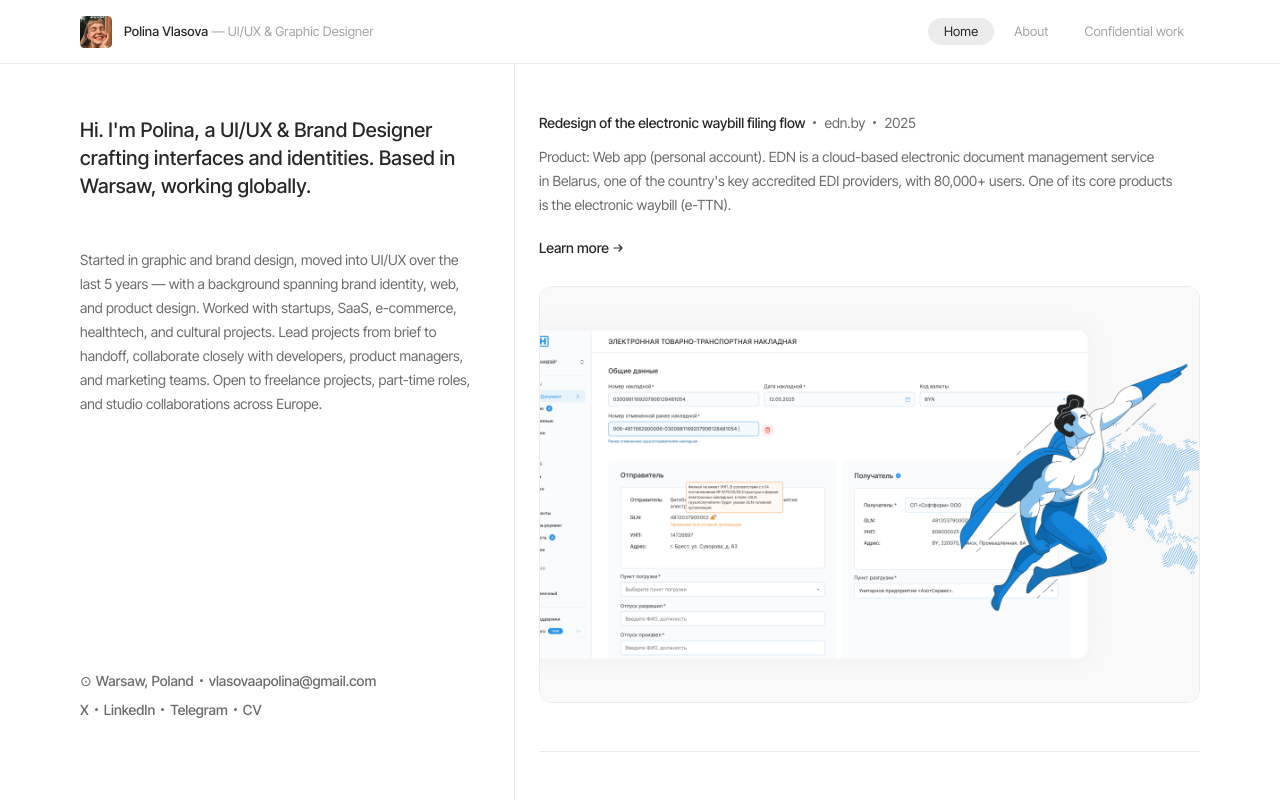
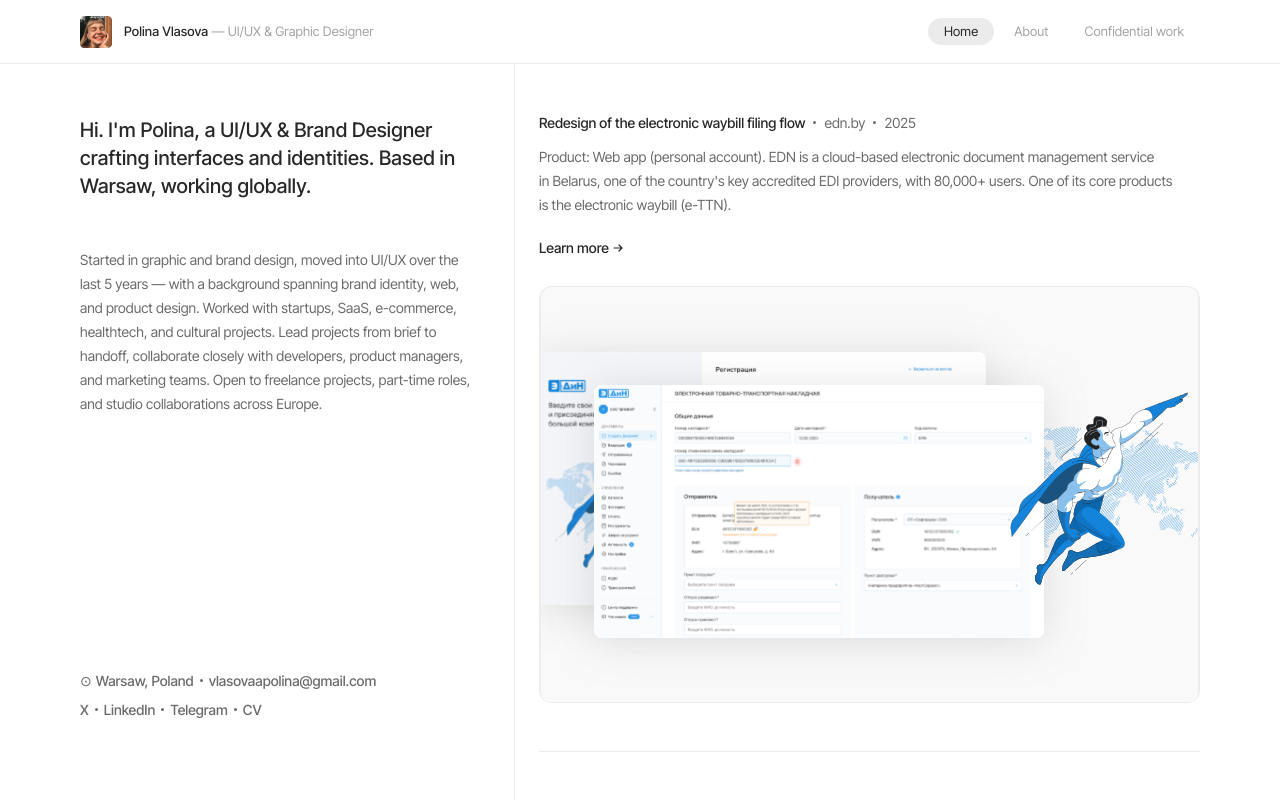
Before and after one commit to vlasovapolina/vlasovapolina, a Next.js app: page / in a window 1280 px wide. Shown: the top 802 px of the page. Built offline with nearby package versions, Linux system fonts and the light colour scheme.

Commit message:
fix: replace edn.by cover with SVG version

```diff
--- a/app/page.tsx
+++ b/app/page.tsx
@@ -12,7 +12,7 @@ const projects = [
     year: "2025",
     description: "Product: Web\u00a0app (personal\u00a0account). EDN is a\u00a0cloud-based electronic document management service in\u00a0Belarus, one of\u00a0the\u00a0country's key accredited EDI\u00a0providers, with\u00a080,000+ users. One of\u00a0its core products is\u00a0the\u00a0electronic waybill\u00a0(e-TTN).",
     hasCase: true,
-    image: "/images/ednby_case_image.png",
+    image: "/images/ednby_case_image.svg",
   },
   {
     id: "project-02",
```
Also changed, not shown: public/images/ednby_case_image.svg (added).
